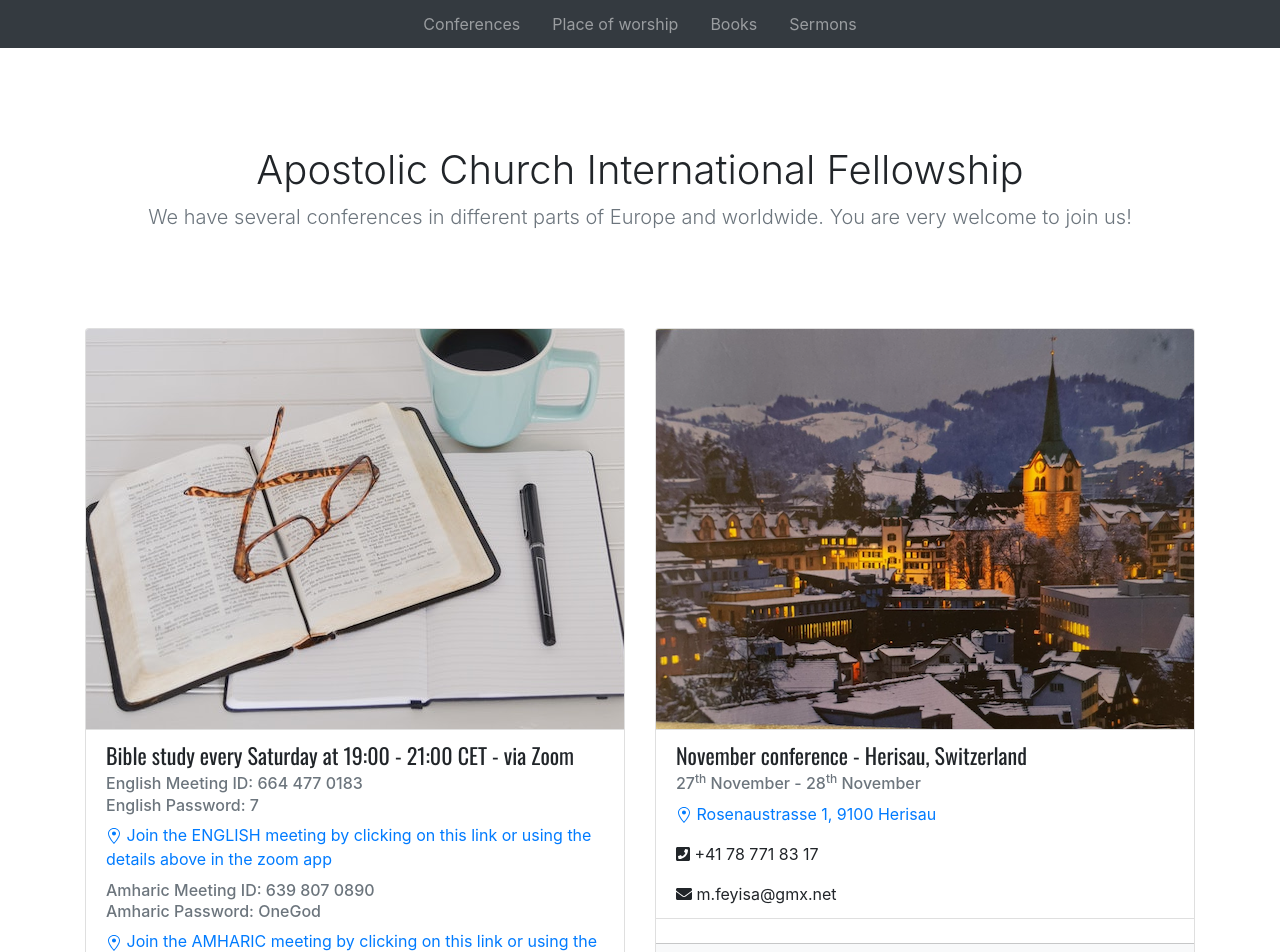
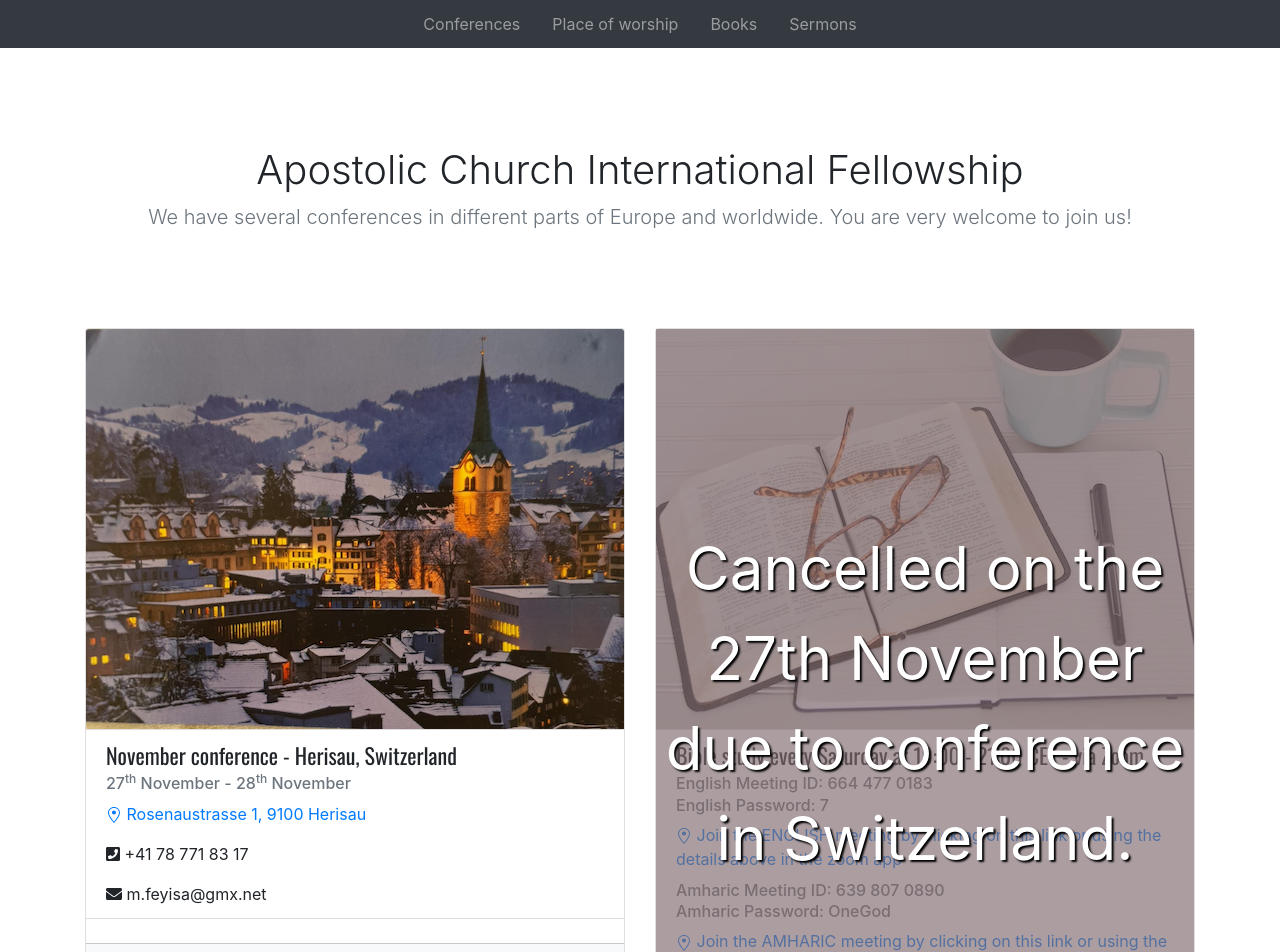
Before and after one commit to Haimanot1989/church, a React (Create React App) app: page / in a window 1280 px wide. Shown: the top 952 px of the page. Built offline with nearby package versions, Linux system fonts and the light colour scheme.

Commit message:
modify meeting detail

```diff
--- a/src/components/Cards.js
+++ b/src/components/Cards.js
@@ -17,8 +17,8 @@ const Cards = () => {
   return (
     <>
       <div className="card-deck mb-2">
+        <Card {...novemberConferenceSwitzerland} />
         <OnlineMeetingCard {...europeBibleStudyOnZoom} />
-        <Card {...novemberConferenceSwitzerland} />
       </div>
       <div className="card-deck mb-2">
         <Card {...newYearConference2022} />
--- a/src/components/data/onlineMeetings.json
+++ b/src/components/data/onlineMeetings.json
@@ -217,7 +217,9 @@
     "contactInformation": {
       "emails": ["m.feyisa@gmx.net"],
       "phoneNumbers": ["+41 78 771 83 17"]
-    }
+    },
+    "isCancelled": true,
+    "cancelledMessage": "Cancelled on the 27th November due to conference in Switzerland."
   },
   "decemberConference2020": {
     "platformName": "Zoom",
```
